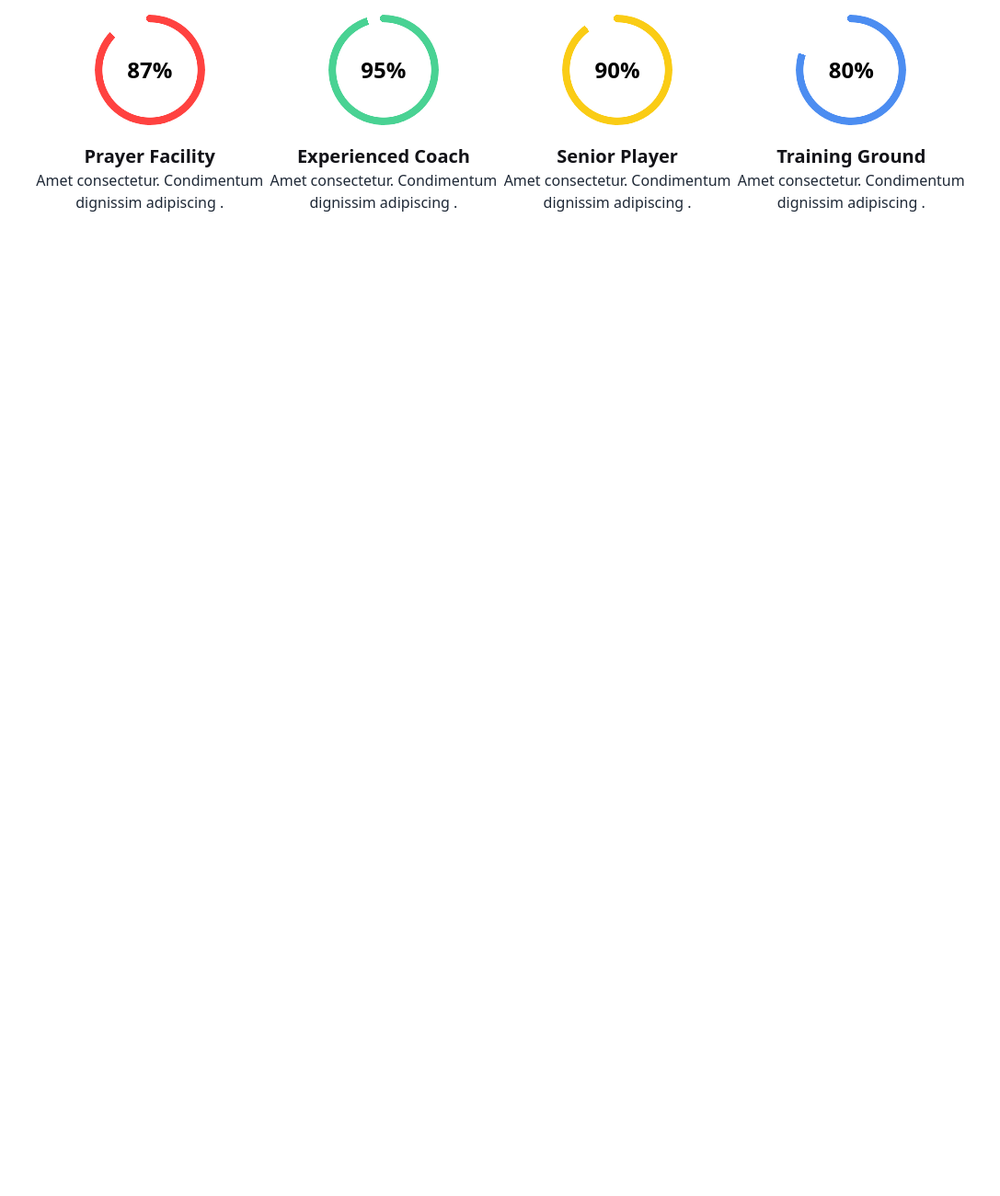
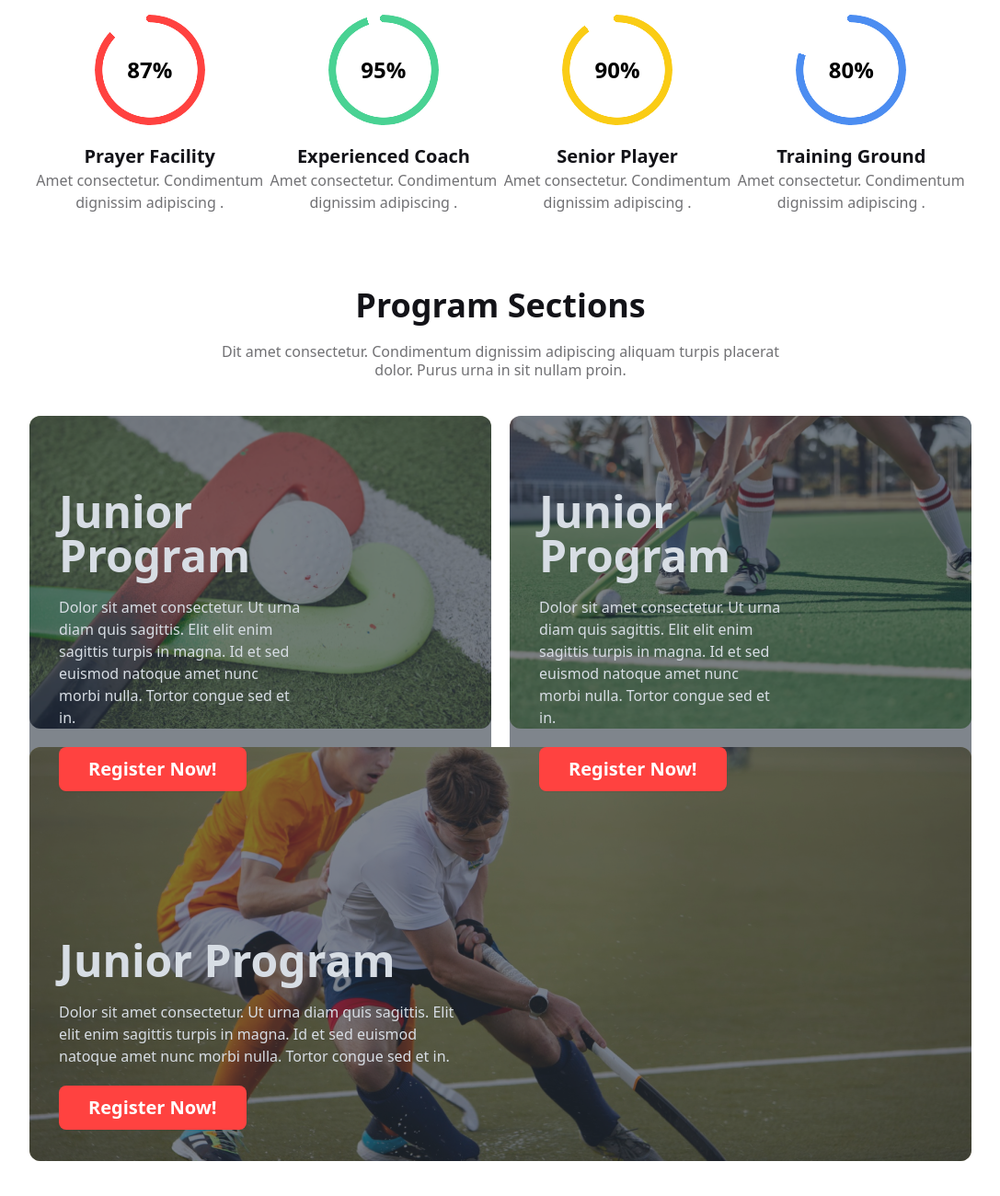
Before and after one commit to TASNIM045/b9a3_hockeys_main, a plain HTML site: page index.html in a window 1280 px wide. Shown: the part 872-2172 px from the top of the page at 92% size, without its empty margins (96-1183 px from the left). Before the commit the page ends 1168 px from the top, so only its background shows below. Drawn offline with nearby package versions, Linux system fonts and the light colour scheme.

Commit message:
programne section

```diff
--- a/index.html
+++ b/index.html
@@ -82,7 +82,7 @@
         <div class="mx-4 lg:mx-0 my-4">
             <div class="carousel w-full lg:h-[550px] ">
                 <div id="slide1" class="carousel-item relative w-full">
-                    <img src="Images/1.png" class="w-full" />
+                    <img src="Images/4.png" class="w-full" />
                     <div
                         class="absolute left-1/3 lg:left-5 right-1/2 lg:right-5 top-[90%] flex -translate-y-1/2 transform">
                         <a href="#slide2" class="btn btn-circle mx-2">❮</a>
@@ -90,7 +90,7 @@
                     </div>
                 </div>
                 <div id="slide2" class="carousel-item relative w-full">
-                    <img src="Images/4.png" class="w-full" />
+                    <img src="Images/1.png" class="w-full" />
                     <div
                         class="absolute left-1/3 lg:left-5 right-1/2 lg:right-5 top-[90%] flex -translate-y-1/2 transform">
                         <a href="#slide1" class="btn btn-circle mx-2">❮</a>
@@ -131,7 +131,7 @@
                 </div>
                 <div>
                     <h3 class="text-[#131318] text-xl font-semibold">Prayer Facility</h3>
-                    <p>
+                    <p class="text-[#13131899]">
                         Amet consectetur. Condimentum<br>dignissim adipiscing .
                     </p>
                 </div>
@@ -145,7 +145,7 @@
                 </div>
                 <div>
                     <h3 class="text-[#131318] text-xl font-semibold">Experienced Coach</h3>
-                    <p>
+                    <p class="text-[#13131899]">
                         Amet consectetur. Condimentum<br>dignissim adipiscing .
                     </p>
                 </div>
@@ -159,7 +159,7 @@
                 </div>
                 <div>
                     <h3 class="text-[#131318] text-xl font-semibold">Senior Player</h3>
-                    <p>
+                    <p class="text-[#13131899]">
                         Amet consectetur. Condimentum<br>dignissim adipiscing .
                     </p>
                 </div>
@@ -173,9 +173,73 @@
                 </div>
                 <div>
                     <h3 class="text-[#131318] text-xl font-semibold">Training Ground</h3>
-                    <p>
+                    <p class="text-[#13131899]">
                         Amet consectetur. Condimentum<br>dignissim adipiscing .
                     </p>
+                </div>
+            </div>
+        </div>
+
+        <!-- program section -->
+        <div class="mt-20">
+            <div>
+                <h3 class="text-[#131318] text-[22px] lg:text-4xl text-center font-extrabold">Program Sections</h3>
+                <p class="text-sm lg:text-[16px] font-medium text-[#13131899] text-center mt-2 lg:mt-5">
+                    Dit amet consectetur. Condimentum dignissim adipiscing aliquam turpis placerat<br>
+                    dolor. Purus urna in sit nullam proin.
+                </p>
+            </div>
+            <div class="grid lg:grid-cols-2 gap-5">
+                <div class="mt-4  lg:mt-10">
+                    <div class="hero lg:h-[340px] rounded-xl" style="background-image: url(Images/2.png);">
+                        <div class="hero-overlay bg-opacity-60 rounded-xl"></div>
+                        <div class="hero-content text-neutral-content text-left">
+                            <div class="lg:pt-16 lg:pl-4  lg:mr-[40%]">
+                                <h1 class="mb-5 text-5xl font-bold">Junior Program</h1>
+                                <p class="mb-5">
+                                    Dolor sit amet consectetur. Ut urna diam quis sagittis. Elit elit
+                                    enim sagittis turpis in magna. Id et sed euismod natoque amet nunc morbi nulla.
+                                    Tortor congue sed et in.
+                                </p>
+                                <button class="btn text-xl text-white bg-[#FF4240] lg:px-8 border-0">Register
+                                    Now!</button>
+                            </div>
+                        </div>
+                    </div>
+                </div>
+                <div class="mt-4  lg:mt-10">
+                    <div class="hero lg:h-[340px] rounded-xl" style="background-image: url(Images/3.png);">
+                        <div class="hero-overlay bg-opacity-60 rounded-xl"></div>
+                        <div class="hero-content text-neutral-content text-left">
+                            <div class="lg:pt-16 lg:pl-4 lg:mr-[40%]">
+                                <h1 class="mb-5 text-5xl font-bold">Junior Program</h1>
+                                <p class="mb-5">
+                                    Dolor sit amet consectetur. Ut urna diam quis sagittis. Elit elit
+                                    enim sagittis turpis in magna. Id et sed euismod natoque amet nunc morbi nulla.
+                                    Tortor congue sed et in.
+                                </p>
+                                <button class="btn text-xl text-white bg-[#FF4240] lg:px-8 border-0">Register
+                                    Now!</button>
+                            </div>
+                        </div>
+                    </div>
+                </div>
+                <div class="lg:col-span-2">
+                    <div class="hero lg:h-[450px] place-items-start rounded-xl" style="background-image: url(Images/4.png);">
+                        <div class="hero-overlay bg-opacity-60 rounded-xl"></div>
+                        <div class="hero-content text-neutral-content text-left">
+                            <div class="lg:mt-48 lg:ml-4 lg:mr-[55%]">
+                                <h1 class="mb-5 text-5xl font-bold">Junior Program</h1>
+                                <p class="mb-5">
+                                    Dolor sit amet consectetur. Ut urna diam quis sagittis. Elit elit
+                                    enim sagittis turpis in magna. Id et sed euismod natoque amet nunc morbi nulla.
+                                    Tortor congue sed et in.
+                                </p>
+                                <button class="btn text-xl text-white bg-[#FF4240] lg:px-8 border-0">Register
+                                    Now!</button>
+                            </div>
+                        </div>
+                    </div>
                 </div>
             </div>
         </div>
```
